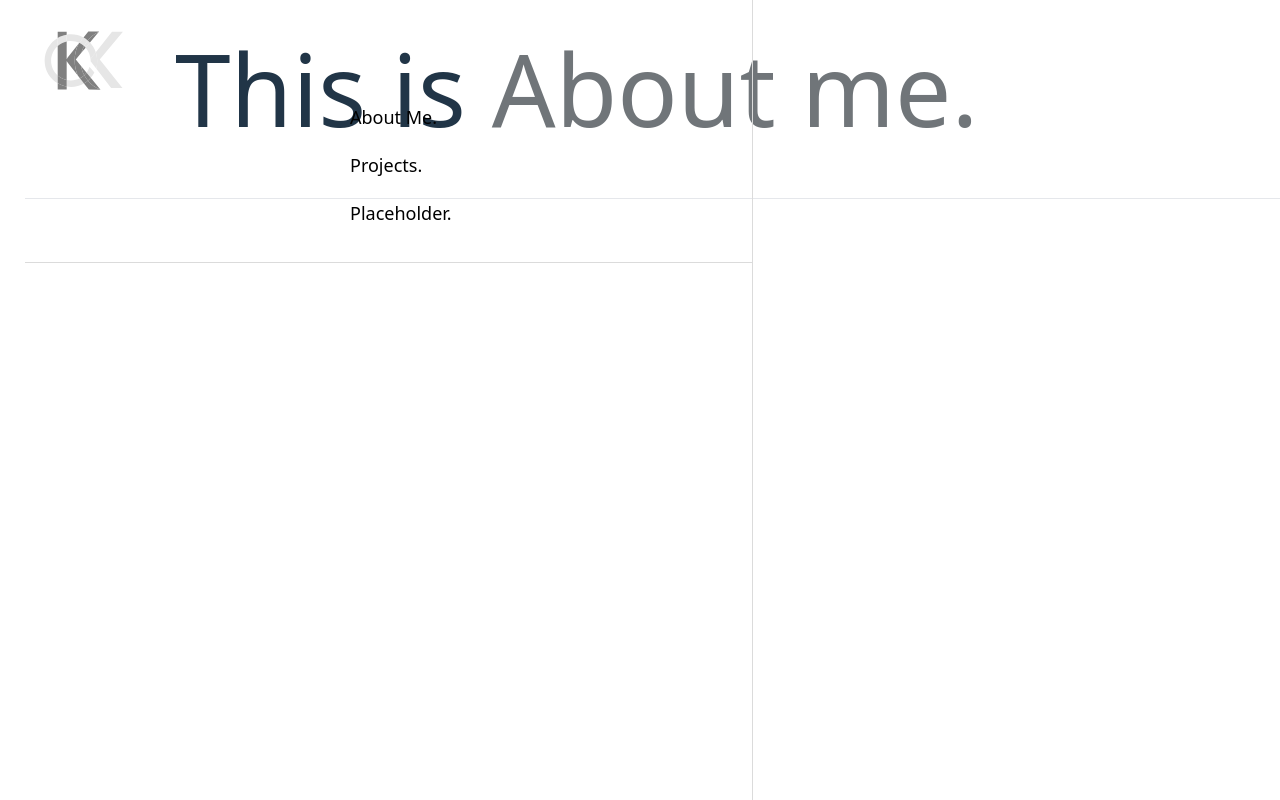
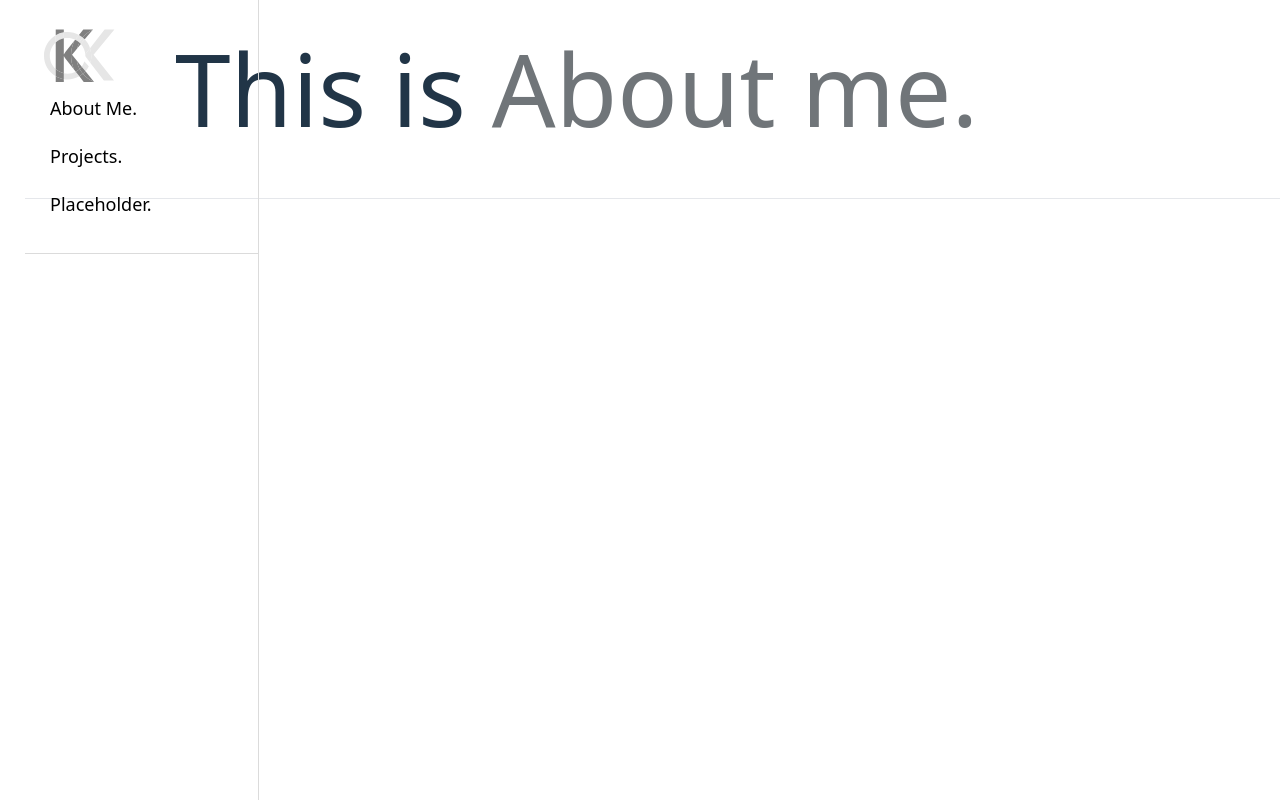
Before and after one commit to kkanj/KrishanWebsite, a React (Vite) app: page /aboutme in a window 1280 px wide. Built offline with nearby package versions, Linux system fonts and the light colour scheme.

Commit message:
updated horizontal padding

```diff
--- a/src/components/NavigationBar.jsx
+++ b/src/components/NavigationBar.jsx
@@ -6,7 +6,7 @@ import {logo} from "../assets/index.js";
 
 const NavigationBar = () => {
   return (
-    <div className = "pl-[25px] py-[10px] border-r border-line-gray fixed top-0 bottom-0">
+    <div className = "pl-[25px] py-[10px] border-r border-line-gray fixed top-0 bottom-0 px-[100px]">
         <div>
             <NavLink to="/">
                 <img src = {logo} alt = "logo" className={`${styles.Logo} -ml-[12px] mb-[5px]`}/>
--- a/src/styling/Home.module.js
+++ b/src/styling/Home.module.js
@@ -1,5 +1,5 @@
 const styles = {
-    MenuPlacement: "flex flex-col text-left space-y-[30px] px-[300px]",
+    MenuPlacement: "flex flex-col text-left space-y-[30px]",
     MenuItem: "text-menuText text-menu-text",
     CategoryItem: "text-categoryText text-light-gray",
     Logo: " w-[120px] text-left",
```
